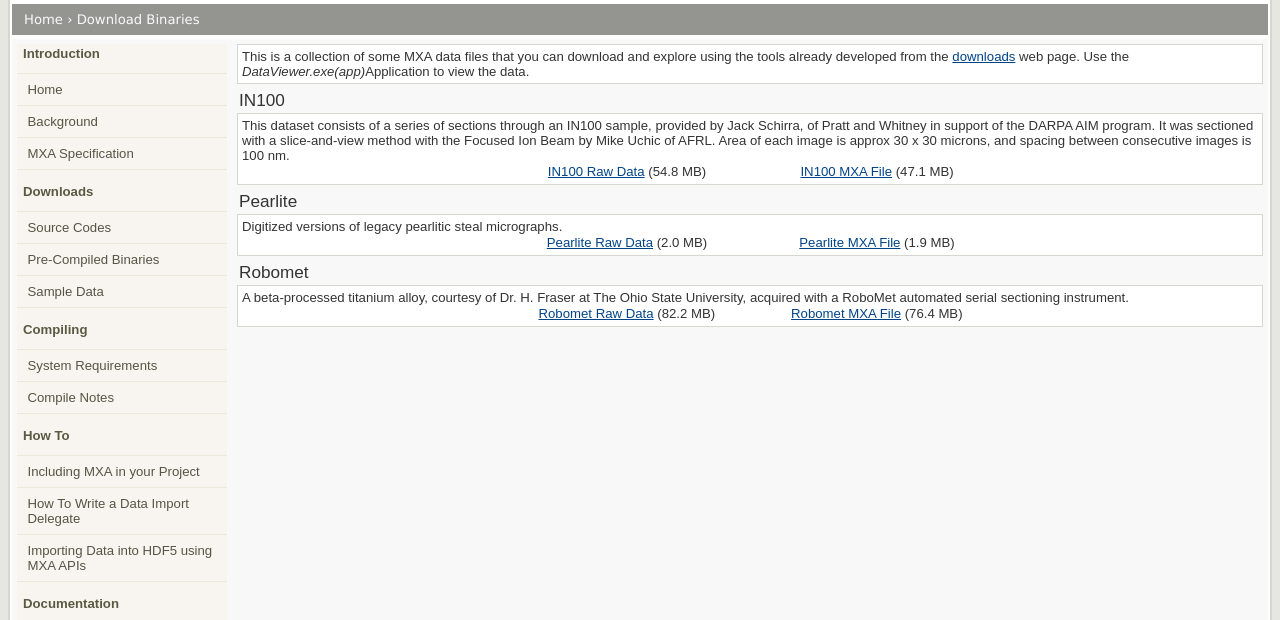
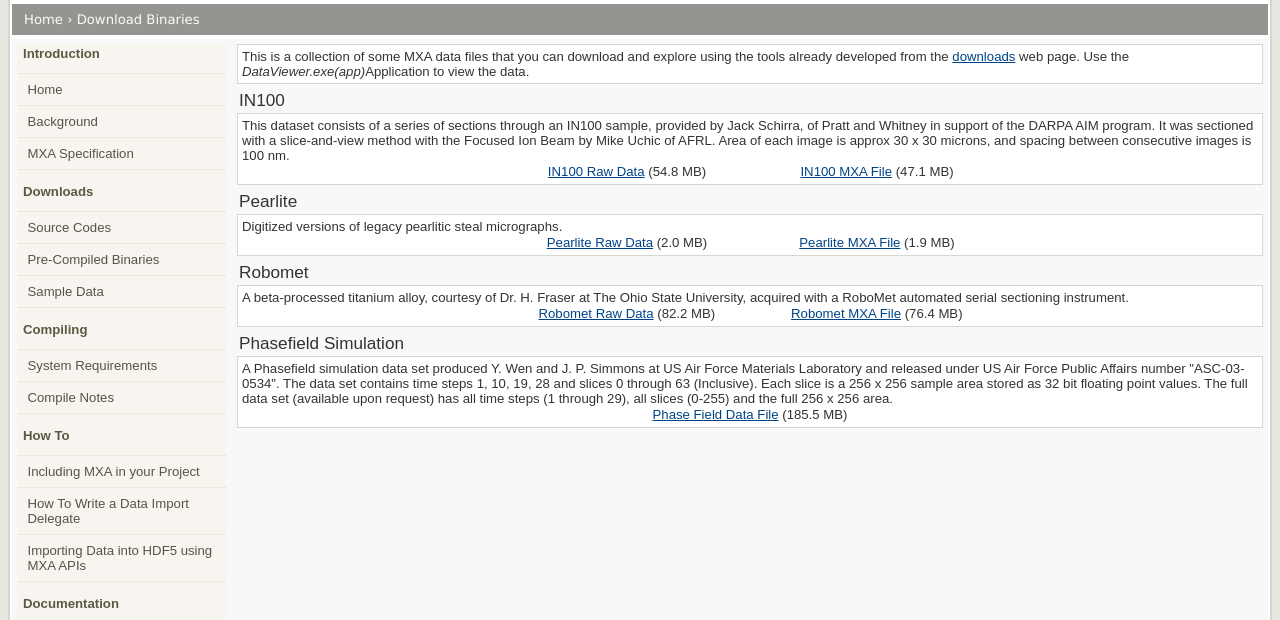
Before and after one commit to mpartio/MXADataModel, a plain HTML site: page Documentation/SampleData.html in a window 1280 px wide. Shown: the part 102-722 px from the top of the page. Drawn offline with Linux system fonts and the light colour scheme.

```diff
--- a/Documentation/SampleData.html
+++ b/Documentation/SampleData.html
@@ -72,6 +72,21 @@
 			</table>
 		  </div>
 
+
+          <h4>Phasefield Simulation</h4>
+      <div class="section1">A Phasefield simulation data set produced Y. Wen and J. P. Simmons
+      at US Air Force Materials Laboratory and released under US Air
+      Force Public Affairs number "ASC-03-0534". The data set contains time steps 1, 10, 19, 28 and slices
+      0 through 63 (Inclusive). Each slice is a 256 x 256 sample area stored as 32 bit floating point
+      values. The full data set (available upon request) has all time steps (1 through 29), all slices (0-255) and
+      the full 256 x 256 area.<br>
+      <table align="CENTER" width="500px">
+      <tr>
+      <td align="CENTER"><a href="SampleData/VF54.mxa.zip">Phase Field Data File</a> (185.5 MB)</td>
+      </tr>
+      </table>
+      </div>
+
 		<!-- CONTENT ENDS HERE -->
                 </div>
               </td>
```
Also changed, not shown: Documentation/Binaries.html (+4 -4 lines).
